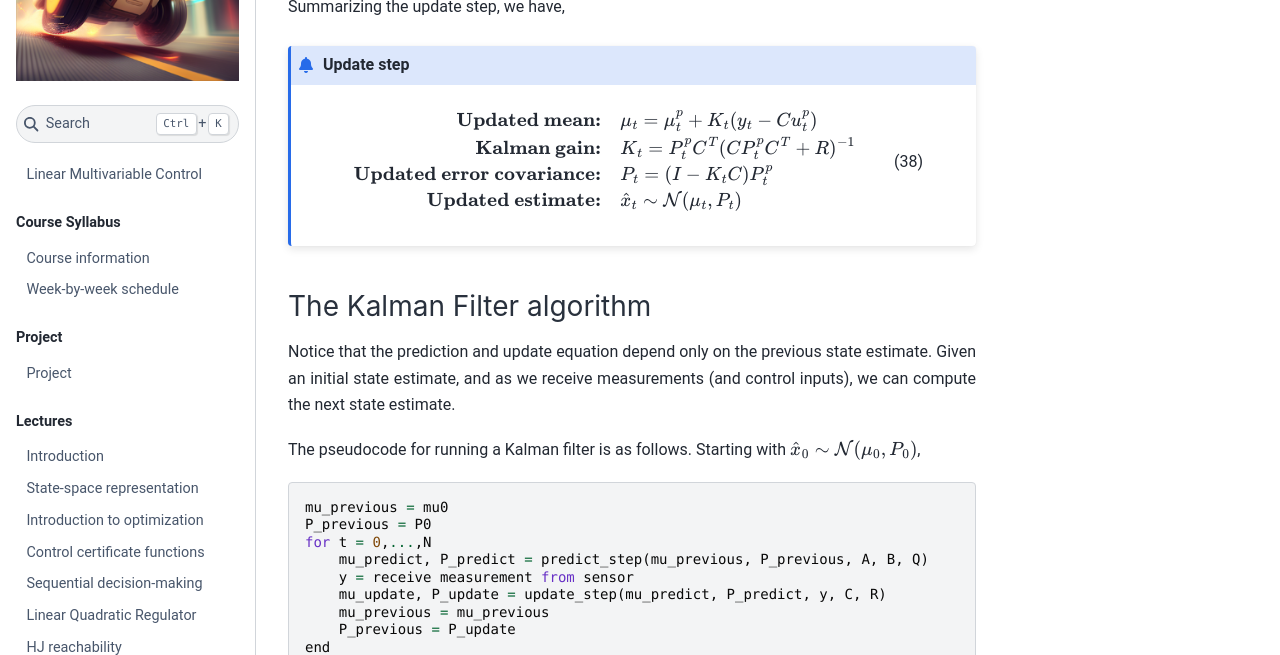
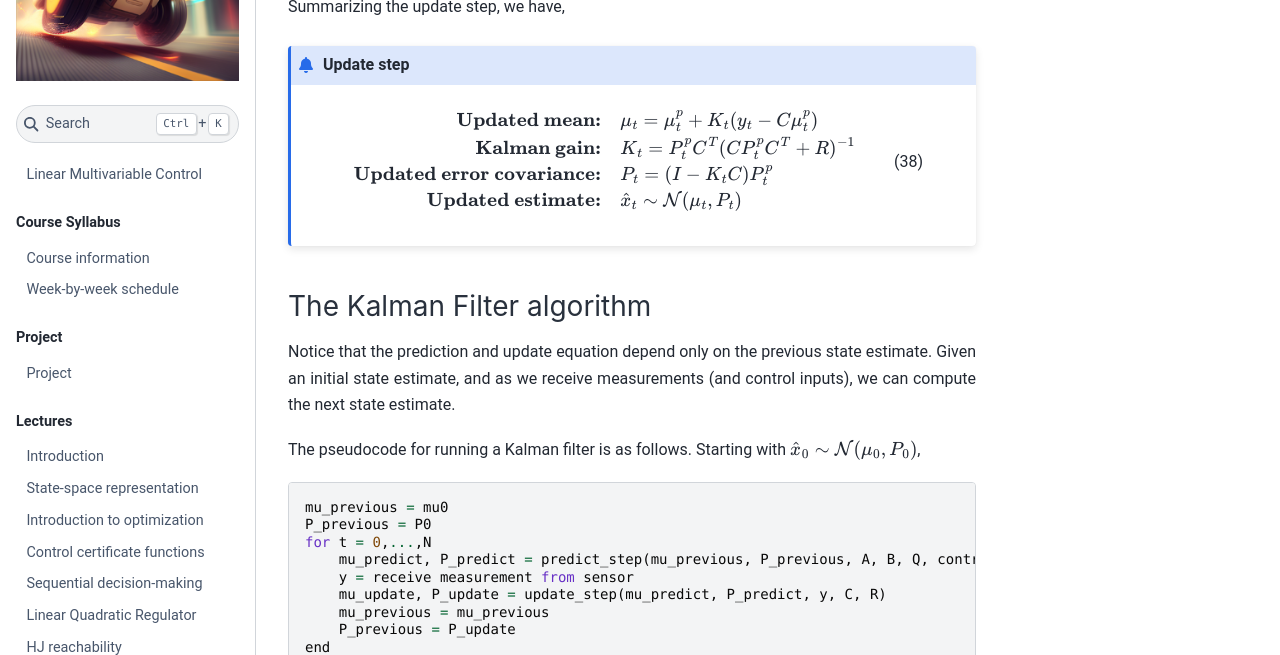
Before and after one commit to jimmyfowler/lmc-book, a Jupyter Book: the page built from lectures/kalman-filter.md, in a window 1280 px wide and 900 px high, scrolled down 6670 px. Shown: the part 150-805 px from the top of the window. Built offline with Jupyter Book 1.0.4 settings and Sphinx 7.4.7 and the Sphinx Book theme 1.1.4, drawn with Linux system fonts in a browser that asks for light colours; pages that are not in the unit, such as notebooks, are missing from menus; some of the changed text lies outside the part shown.

Commit message:
fixed typo kf

````diff
--- a/lectures/kalman-filter.md
+++ b/lectures/kalman-filter.md
@@ -153,7 +153,7 @@
 
 Like in the prediction step, we have
 
-$$\mu_t = \mu_t^p + K_t(y_t - Cu_t^p)$$
+$$\mu_t = \mu_t^p + K_t(y_t - C\mu_t^p)$$
 
 but $K_t$ is to be chosen such that $P_t$, which describes the uncertainty in our estimate, is made to be "as small as possible". This hints that some kind of optimization problem to be solved.
 So let's first compute an expression for $P_t$.
@@ -198,7 +198,7 @@
 ```{admonition} Update step
 ```{math}
 :label: eq-kf-update
-\textbf{Updated mean:}& \quad \mu_t = \mu_t^p + K_t(y_t - Cu_t^p)\\
+\textbf{Updated mean:}& \quad \mu_t = \mu_t^p + K_t(y_t - C\mu_t^p)\\
 \textbf{Kalman gain:}& \quad K_t = P_t^pC^T(CP_t^pC^T + R)^{-1}\\
 \textbf{Updated error covariance:}& \quad P_t = (I - K_tC)P_t^p\\
 \textbf{Updated estimate:}& \quad \hat{x}_t \sim \mathcal{N}(\mu _t, P_t)\\
@@ -216,7 +216,7 @@
 mu_previous = mu0
 P_previous = P0
 for t = 0,...,N
-    mu_predict, P_predict = predict_step(mu_previous, P_previous, A, B, Q)
+    mu_predict, P_predict = predict_step(mu_previous, P_previous, A, B, Q, control)
     y = receive measurement from sensor
     mu_update, P_update = update_step(mu_predict, P_predict, y, C, R)
     mu_previous = mu_previous
````
